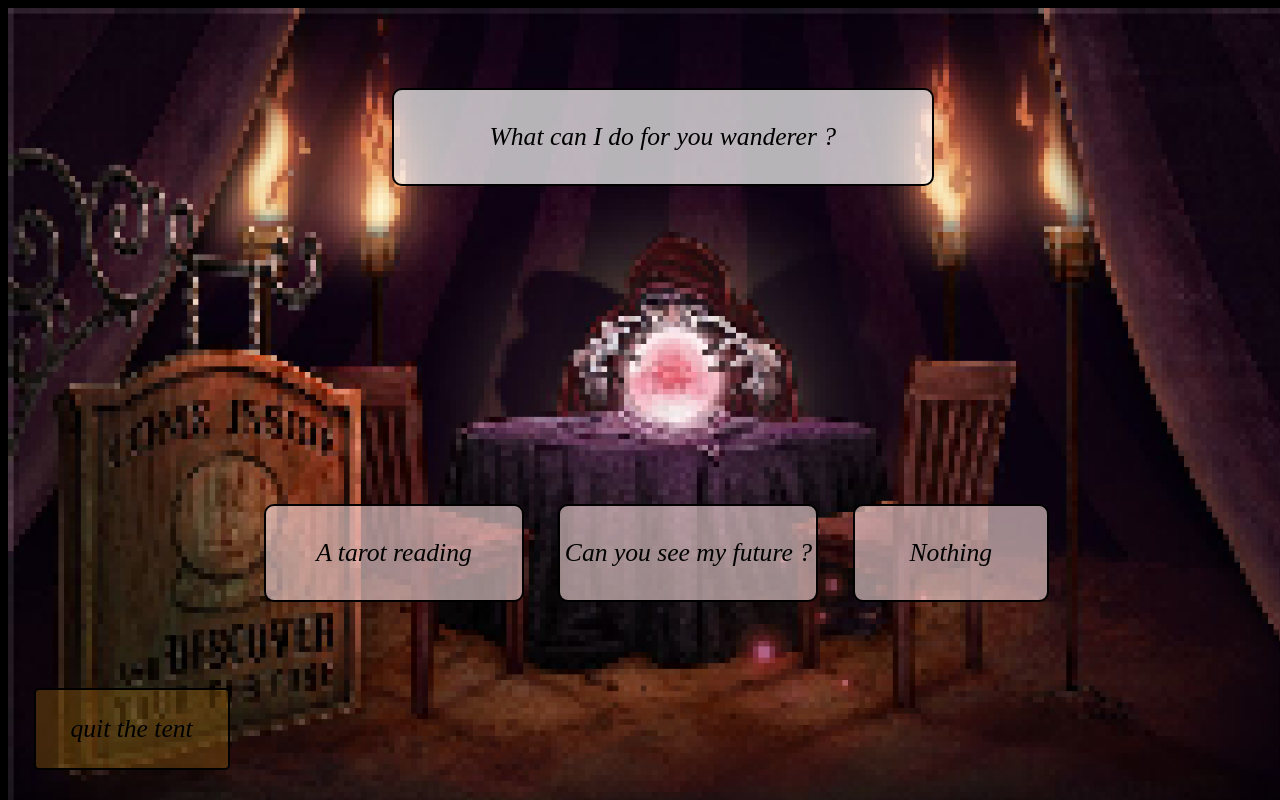
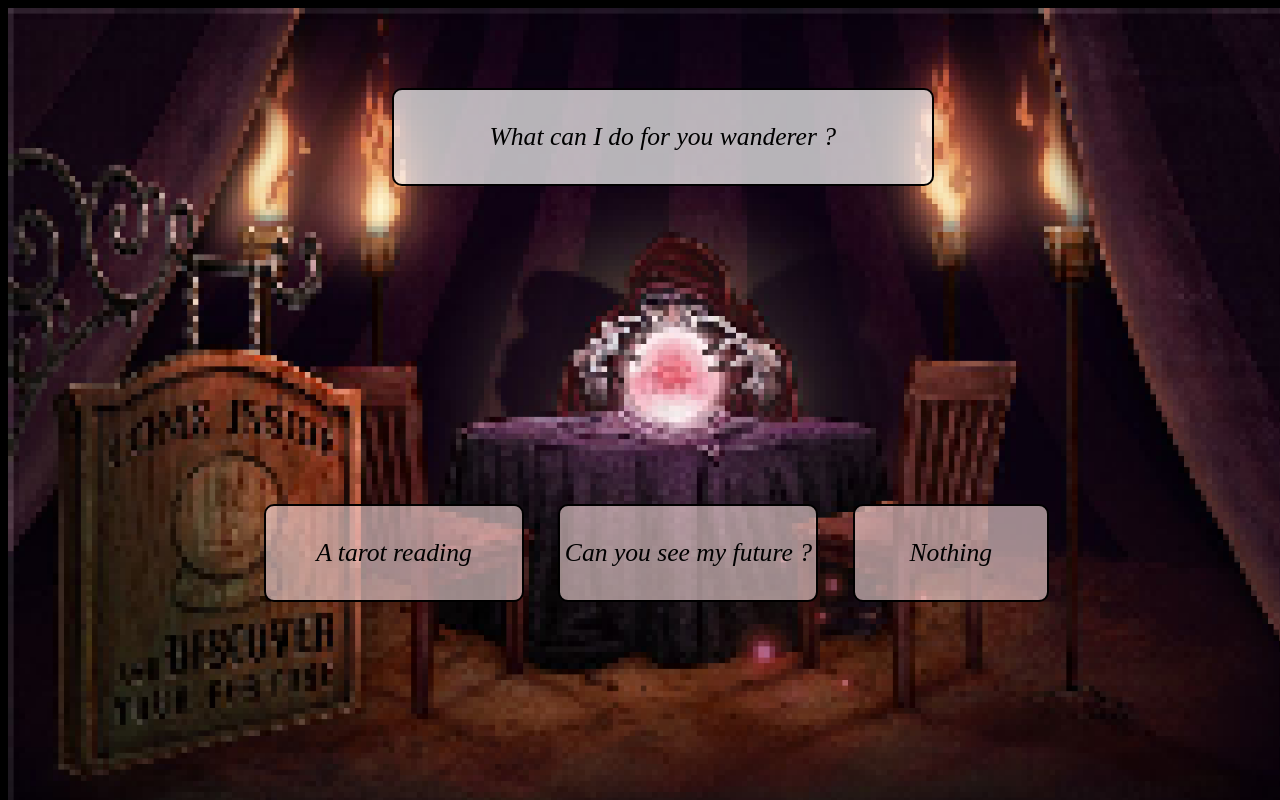
Before and after one commit to landelain/all, a plain HTML site: page Fortune_Teller.html in a window 1280 px wide. Drawn offline with Linux system fonts and the light colour scheme.

Commit message:
Update Fortune_Teller.html

```diff
--- a/Fortune_Teller.html
+++ b/Fortune_Teller.html
@@ -14,11 +14,6 @@
     <img src="fortune_teller.png" alt="">
 
 
-        <a href="...">
-            <div id="lobby_button">
-                <i>quit the tent</i>
-            </div>
-        </a>
 
 
 
```
